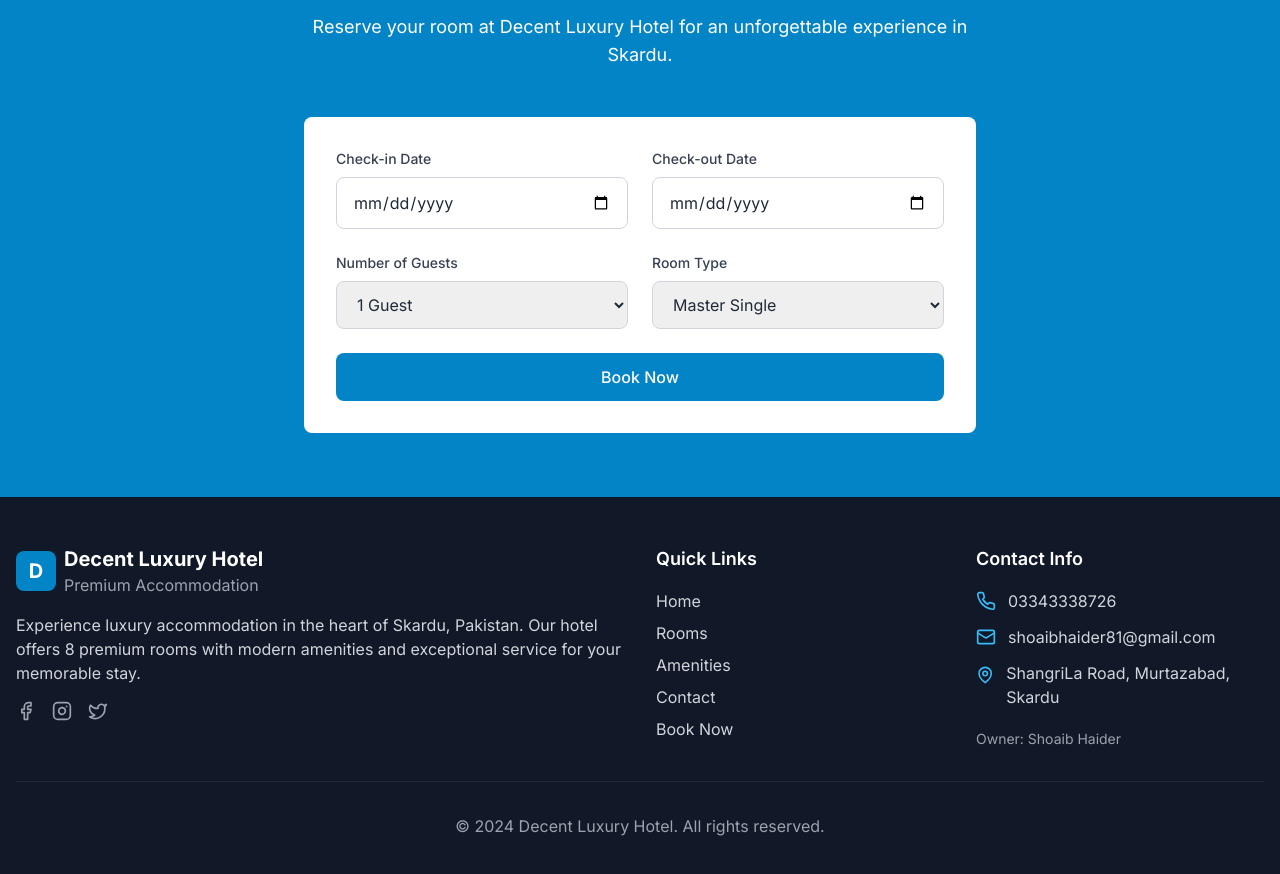
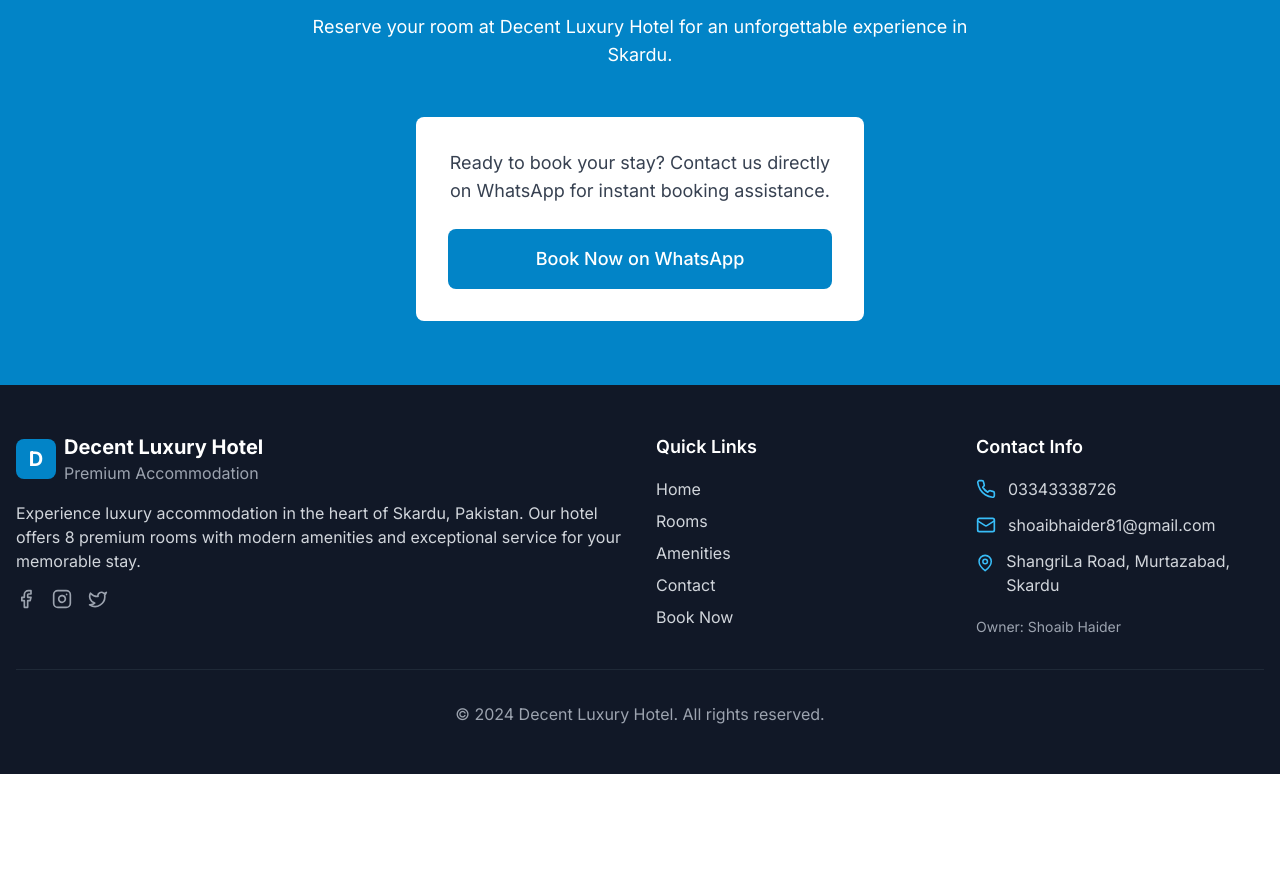
Before and after one commit to Khizar-Shahid/Decent_lodges_skardu, a Next.js app: page / in a window 1280 px wide. Shown: the part 4547-5421 px from the top of the page. After the commit the page ends 5321 px from the top, so only its background shows below. Built offline with nearby package versions, Linux system fonts and the light colour scheme.

Commit message:
Update C

```diff
--- a/app/page.tsx
+++ b/app/page.tsx
@@ -6,6 +6,7 @@ import Hero from '@/components/Hero'
 import PropertyCard from '@/components/PropertyCard'
 import Gallery from '@/components/Gallery'
 import { Shield, Clock, Heart, Award, Wifi, Car, Coffee, Bed, Phone, Mail, MapPin } from 'lucide-react'
+import { openWhatsApp, getBookingMessage } from '@/lib/whatsapp'
 
 // Room data with Skardu images
 const rooms = [
@@ -289,54 +290,17 @@ export default function Home() {
             </p>
           </div>
 
-          <div className="max-w-2xl mx-auto">
-            <div className="bg-white rounded-lg p-8 text-gray-800">
-              <div className="grid grid-cols-1 md:grid-cols-2 gap-6">
-                <div>
-                  <label className="block text-sm font-medium text-gray-700 mb-2">
-                    Check-in Date
-                  </label>
-                  <input
-                    type="date"
-                    className="w-full px-4 py-3 border border-gray-300 rounded-lg focus:ring-2 focus:ring-primary-500 focus:border-transparent"
-                  />
-                </div>
-                <div>
-                  <label className="block text-sm font-medium text-gray-700 mb-2">
-                    Check-out Date
-                  </label>
-                  <input
-                    type="date"
-                    className="w-full px-4 py-3 border border-gray-300 rounded-lg focus:ring-2 focus:ring-primary-500 focus:border-transparent"
-                  />
-                </div>
-                <div>
-                  <label className="block text-sm font-medium text-gray-700 mb-2">
-                    Number of Guests
-                  </label>
-                  <select className="w-full px-4 py-3 border border-gray-300 rounded-lg focus:ring-2 focus:ring-primary-500 focus:border-transparent">
-                    <option>1 Guest</option>
-                    <option>2 Guests</option>
-                    <option>3 Guests</option>
-                    <option>4+ Guests</option>
-                  </select>
-                </div>
-                <div>
-                  <label className="block text-sm font-medium text-gray-700 mb-2">
-                    Room Type
-                  </label>
-                  <select className="w-full px-4 py-3 border border-gray-300 rounded-lg focus:ring-2 focus:ring-primary-500 focus:border-transparent">
-                    <option>Master Single</option>
-                    <option>Master Double</option>
-                    <option>Deluxe Room</option>
-                  </select>
-                </div>
-              </div>
-              <div className="mt-6">
-                <button className="w-full bg-primary-600 text-white py-3 px-6 rounded-lg hover:bg-primary-700 transition-colors font-medium">
-                  Book Now
-                </button>
-              </div>
+          <div className="max-w-md mx-auto">
+            <div className="bg-white rounded-lg p-8 text-gray-800 text-center">
+              <p className="text-lg text-gray-700 mb-6">
+                Ready to book your stay? Contact us directly on WhatsApp for instant booking assistance.
+              </p>
+              <button
+                onClick={() => openWhatsApp('03373338726', getBookingMessage())}
+                className="w-full bg-primary-600 text-white py-4 px-8 rounded-lg hover:bg-primary-700 transition-colors font-medium text-lg"
+              >
+                Book Now on WhatsApp
+              </button>
             </div>
           </div>
         </div>
--- a/components/Hero.tsx
+++ b/components/Hero.tsx
@@ -3,6 +3,7 @@
 import { useState } from 'react'
 import { Calendar, Users, MapPin, Search, Clock, Shield, Wifi, Car, Plane } from 'lucide-react'
 import { trackBooking, trackContact } from '@/lib/gtm'
+import { openWhatsApp, getBookingMessage } from '@/lib/whatsapp'
 
 export default function Hero() {
   const [checkIn, setCheckIn] = useState('')
@@ -11,10 +12,23 @@ export default function Hero() {
 
   const handleBookStay = () => {
     trackBooking('hero_section', 0)
+    openWhatsApp('03373338726', getBookingMessage())
   }
 
   const handleViewRooms = () => {
     trackContact('view_rooms')
+    // Scroll to rooms section
+    setTimeout(() => {
+      const roomsSection = document.getElementById('rooms')
+      if (roomsSection) {
+        const headerHeight = 120
+        const elementPosition = roomsSection.offsetTop - headerHeight
+        window.scrollTo({
+          top: elementPosition,
+          behavior: 'smooth'
+        })
+      }
+    }, 100)
   }
 
   return (
--- a/components/PropertyCard.tsx
+++ b/components/PropertyCard.tsx
@@ -3,6 +3,7 @@
 import Image from 'next/image'
 import { Star, MapPin, Users, Wifi, Car, Coffee } from 'lucide-react'
 import { trackRoomView } from '@/lib/gtm'
+import { openWhatsApp, getBookingMessage } from '@/lib/whatsapp'
 
 interface RoomCardProps {
   id: string
@@ -87,18 +88,7 @@ export default function PropertyCard({
           className="block w-full bg-primary-600 text-white text-center py-3 rounded-lg hover:bg-primary-700 transition-colors font-medium"
           onClick={() => {
             handleRoomView()
-            // Scroll to booking section for room details
-            setTimeout(() => {
-              const bookingSection = document.getElementById('booking')
-              if (bookingSection) {
-                const headerHeight = 120
-                const elementPosition = bookingSection.offsetTop - headerHeight
-                window.scrollTo({
-                  top: elementPosition,
-                  behavior: 'smooth'
-                })
-              }
-            }, 100)
+            openWhatsApp('03373338726', `Hello! I'm interested in the ${title} at Decent Luxury Hotel Skardu. Could you please provide me with more information about availability and rates?`)
           }}
         >
           View Details
--- /dev/null
+++ b/lib/whatsapp.ts
@@ -0,0 +1,9 @@
+export const openWhatsApp = (phoneNumber: string, message: string = '') => {
+  const encodedMessage = encodeURIComponent(message)
+  const whatsappUrl = `https://wa.me/${phoneNumber}?text=${encodedMessage}`
+  window.open(whatsappUrl, '_blank')
+}
+
+export const getBookingMessage = () => {
+  return `Hello! I'm interested in booking a room at Decent Luxury Hotel Skardu. Could you please provide me with more information about availability and rates?`
+}
```
